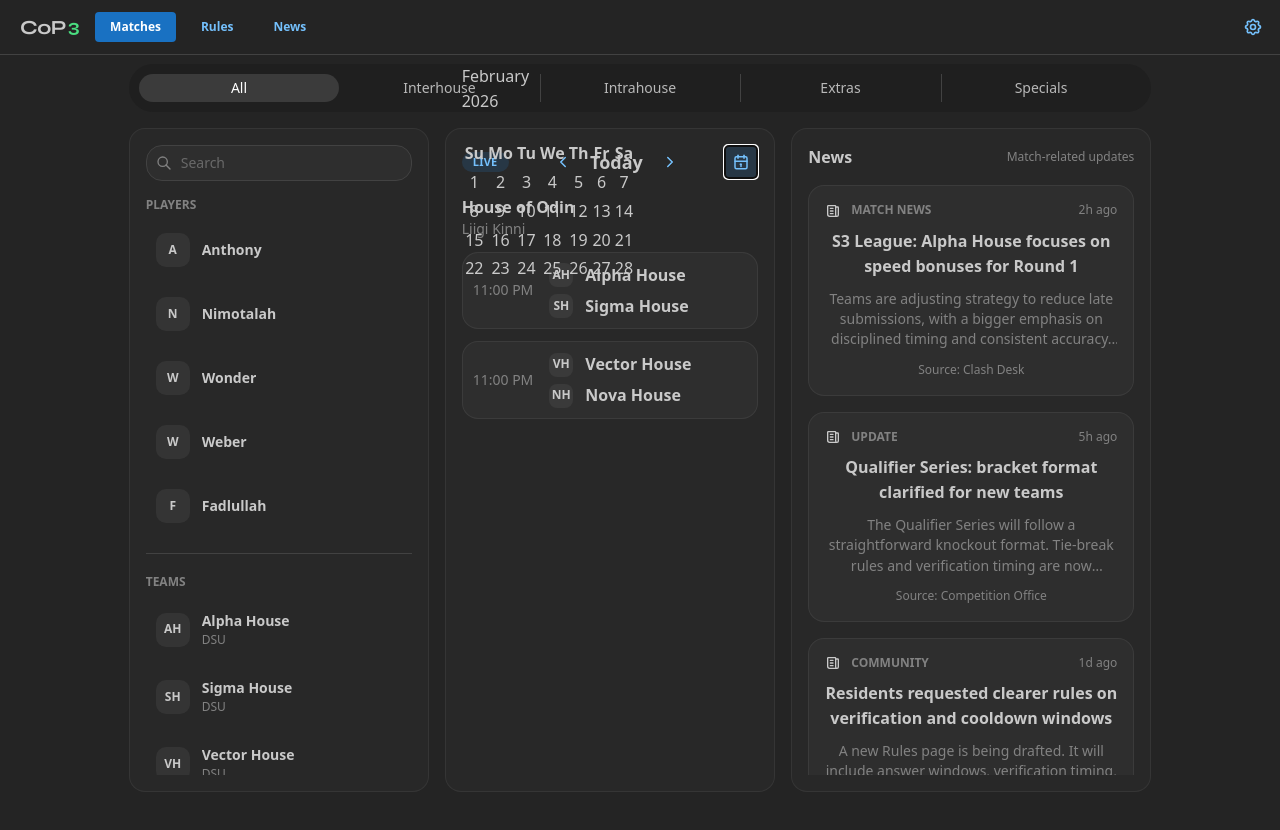
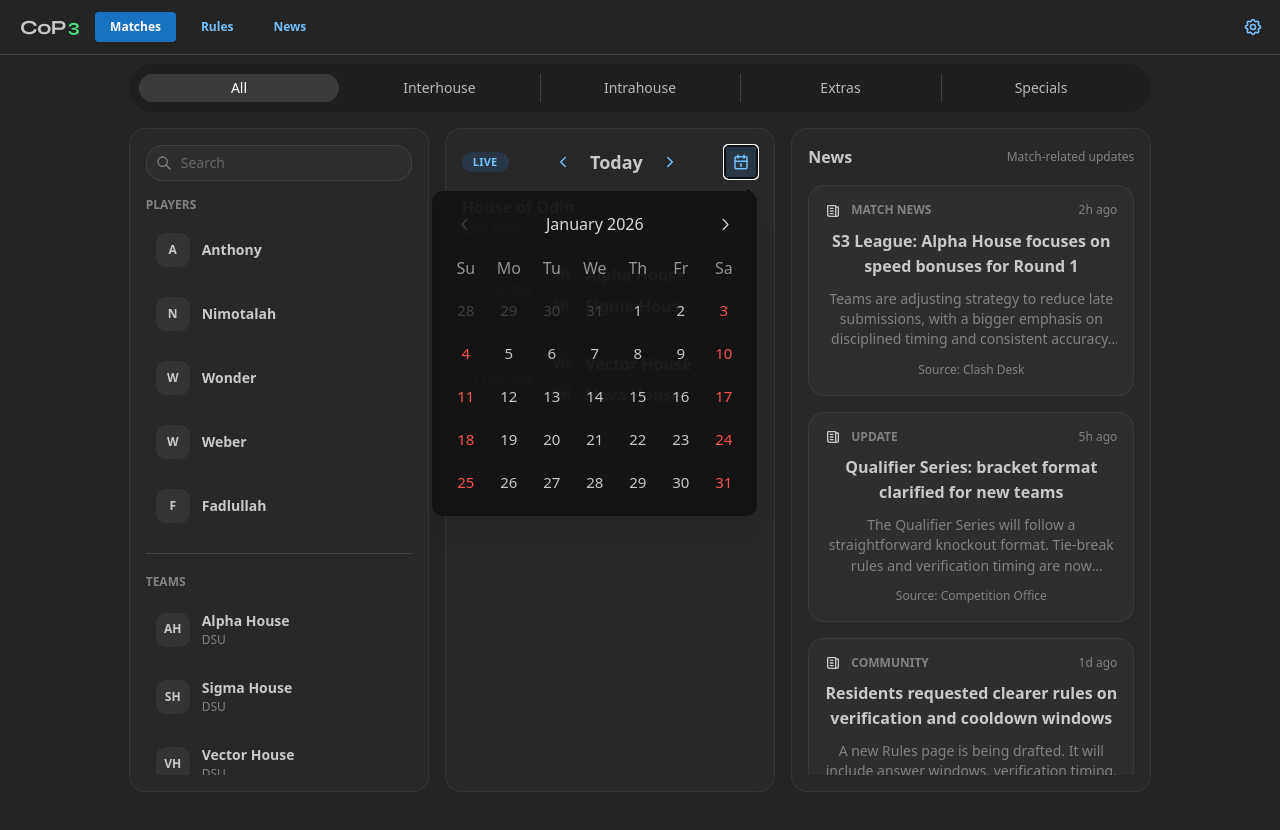
Before and after one commit to Clash-of-Prodigies/Ragnarok, a React (Vite) app: page / in a window 1280 px wide. Both pictures are taken after a click on the button 741 px from the left and 161 px from the top of the page. Shown: the top 830 px of the page. Built offline with nearby package versions, Linux system fonts and the light colour scheme.

Commit message:
feat: enhance Matches page with date handling functions and integrate DatePicker component

```diff
--- a/src/main.jsx
+++ b/src/main.jsx
@@ -8,6 +8,8 @@ import { theme } from "./theme";
 
 import "@mantine/core/styles.css";
 import "@mantine/notifications/styles.css";
+import "@mantine/dates/styles.css";
+
 import "./index.css";
 
 ReactDOM.createRoot(document.getElementById("root")).render(
--- a/src/pages/Matches.jsx
+++ b/src/pages/Matches.jsx
@@ -14,6 +14,7 @@ import {
   Title,
   UnstyledButton,
   ActionIcon,
+  Popover,
 } from "@mantine/core";
 import { DatePicker } from "@mantine/dates"
 import {
@@ -236,35 +237,53 @@ function NewsCard({ item }) {
   );
 }
 
+function startOfLocalDay(d) {
+  return new Date(d.getFullYear(), d.getMonth(), d.getDate());
+}
+
+function addLocalDays(d, delta) {
+  const x = startOfLocalDay(d);
+  x.setDate(x.getDate() + delta);
+  return x;
+}
+
+function isSameLocalDay(a, b) {
+  return (
+    a.getFullYear() === b.getFullYear() &&
+    a.getMonth() === b.getMonth() &&
+    a.getDate() === b.getDate()
+  );
+}
+
 function formatCalendarDate(date) {
-  const currentDate = new Date();
-  const day = currentDate.getUTCDate();
-  const month = currentDate.getUTCMonth();
-  const year = currentDate.getUTCFullYear();
-  const today = new Date(year, month, day); // midnight today
-  if (date.getTime() === today.getTime()) return "Today";
-  const tomorrow = new Date(today);
-  tomorrow.setUTCDate(tomorrow.getUTCDate() + 1);
-  if (date.getTime() === tomorrow.getTime()) return "Tomorrow";
-  const yesterday = new Date(today);
-  yesterday.setUTCDate(yesterday.getUTCDate() - 1);
-  if (date.getTime() === yesterday.getTime()) return "Yesterday";
   if (!(date instanceof Date)) return "";
-  else return date.toLocaleDateString("en-US", { month: 'short', day: 'numeric', weekday: 'short' });
+
+  const today = startOfLocalDay(new Date());
+  const tomorrow = addLocalDays(today, 1);
+  const yesterday = addLocalDays(today, -1);
+
+  if (isSameLocalDay(date, today)) return "Today";
+  if (isSameLocalDay(date, tomorrow)) return "Tomorrow";
+  if (isSameLocalDay(date, yesterday)) return "Yesterday";
+
+  return date.toLocaleDateString("en-US", {
+    month: "short",
+    day: "numeric",
+    weekday: "short",
+  });
 }
+
+
 
 export default function Matches() {
   // Top segmented filter (like the sports pills in your screenshot)
   const competition_types = ["All", "Interhouse", "Intrahouse", "Extras", "Specials"];
   const [competition_type, setCompetitionType] = useState("All");
-  const [showCalendar, setShowCalendar] = useState(false);
-  const [calendarDate, setCalendarDate] = useState(() => {
-    const curr = new Date()
-    const day = curr.getDate();
-    const month = curr.getMonth();
-    const year = curr.getFullYear();
-    return new Date(year, month, day); // midnight today
-  });
+  const [calendarDates, setCalendarDates] = useState(() => ({
+  open: false,
+  selected: startOfLocalDay(new Date()),
+}));
+
 
   // Left sidebar selection (placeholder state)
   const [search, setSearch] = useState("");
@@ -332,19 +351,19 @@ export default function Matches() {
   }, [competition_type]);
 
   const groups = useMemo(() => {
+    const dayStart = startOfLocalDay(calendarDates.selected);
+    const dayEnd = addLocalDays(dayStart, 1);
+
     return groups_filtered_type.map((g) => {
-      const filteredMatches = g.matches.filter(match => {
+      const filteredMatches = g.matches.filter((match) => {
         const matchDate = new Date(match.datetime);
-        const tomorrowCalendarDate = new Date(calendarDate);
-        tomorrowCalendarDate.setUTCDate(tomorrowCalendarDate.getUTCDate() + 1);
-        return matchDate >= calendarDate && matchDate < tomorrowCalendarDate;
+        return matchDate >= dayStart && matchDate < dayEnd;
       });
-      return {
-        ...g,
-        matches: filteredMatches,
-      };
-    }).filter(g => g.matches.length > 0);
-  }, [groups_filtered_type, calendarDate]);
+
+      return { ...g, matches: filteredMatches };
+    }).filter((g) => g.matches.length > 0);
+}, [groups_filtered_type, calendarDates.selected]);
+
 
   const filteredTeams = useMemo(() => {
     const s = search.trim().toLowerCase();
@@ -502,56 +521,100 @@ export default function Matches() {
                 </Badge>
 
                 <Group gap="xs">
-                  <ActionIcon variant="subtle" size="lg" aria-label="Previous day"
-                  onClick={() => setCalendarDate(prev => {
-                    const d = new Date(prev);
-                    d.setUTCDate(d.getUTCDate() - 1);
-                    return d;
-                  })}>
+  <ActionIcon
+    variant="subtle"
+    size="lg"
+    aria-label="Previous day"
+    onClick={() =>
+      setCalendarDates((prev) => ({
+        ...prev,
+        selected: addLocalDays(prev.selected, -1),
+      }))
+    }
+  >
     <IconChevronLeft size={18} />
   </ActionIcon>
+
   <Title order={4} style={{ textAlign: "center" }}>
-                    {formatCalendarDate(calendarDate)}
+    {formatCalendarDate(calendarDates.selected)}
   </Title>
-                  <ActionIcon variant="subtle" size="lg" aria-label="Next day"
-                  onClick={() => setCalendarDate(prev => {
-                    const d = new Date(prev);
-                    d.setUTCDate(d.getUTCDate() + 1);
-                    return d;
-                  })}>
+
+  <ActionIcon
+    variant="subtle"
+    size="lg"
+    aria-label="Next day"
+    onClick={() =>
+      setCalendarDates((prev) => ({
+        ...prev,
+        selected: addLocalDays(prev.selected, 1),
+      }))
+    }
+  >
     <IconChevronRight size={18} />
   </ActionIcon>
 </Group>
 
-                <ActionIcon variant="light" size="lg" aria-label="Calendar" pos="relative" onClick={() => setShowCalendar((prev) => !prev)}>
+<Popover
+  opened={calendarDates.open}
+  onChange={(open) => setCalendarDates((prev) => ({ ...prev, open }))}
+  position="bottom-end"
+  shadow="md"
+  withArrow
+  withinPortal
+>
+  <Popover.Target>
+    <ActionIcon
+      variant="light"
+      size="lg"
+      aria-label="Calendar"
+      onClick={() => setCalendarDates((prev) => ({ ...prev, open: !prev.open }))}
+    >
       <IconCalendar size={18} />
     </ActionIcon>
-                <DatePicker pos="absolute"
-                  display= {showCalendar ? 'block' : 'none'} value={calendarDate.toDateString()}
-                  onChange={(e) => {
-                    const newCalendarDate = new Date(e);
-                    const day = newCalendarDate.getUTCDate();
-                    const month = newCalendarDate.getUTCMonth();
-                    const year = newCalendarDate.getUTCFullYear();
-                    setCalendarDate(new Date(year, month, day));
+  </Popover.Target>
+
+  <Popover.Dropdown
+    style={{
+      background: "rgba(20,20,20,0.95)",
+      border: "1px solid rgba(255,255,255,0.08)",
+      borderRadius: 12,
+      padding: 12,
     }}
-                  aria-label="Select date"
-                  minDate={new Date(2026, 1, 1)}
-                  maxDate={new Date(2026, 12, 31)}
-                  size="md"
-                  maw={0}
-                  variant="default"
+  >
+    <DatePicker
+      value={calendarDates.selected}
+      onChange={(d) => {
+        if (!d) return;
+        const [y, m, day] = d.split("-").map(Number);
+        const d_date = new Date(y, m - 1, day);
+        setCalendarDates((prev) => ({
+          ...prev,
+          selected: startOfLocalDay(d_date),
+          open: false,
+        }));
+      }}
+      minDate={new Date(2026, 0, 1)}
+      maxDate={new Date(2026, 11, 31)}
       firstDayOfWeek={0}
       locale="en-US"
+      size="md"
       styles={{
         day: {
-                      "&.selected-day": {
-                        backgroundColor: "rgba(255,255,255,0.1) !important",
-                        borderRadius: 8,
+          borderRadius: 10,
+          "&[dataSelected]": {
+            backgroundColor: "rgba(74, 222, 128, 0.25)",
+            border: "1px solid rgba(74, 222, 128, 0.35)",
+          },
+          "&[dataSelected]:hover": {
+            backgroundColor: "rgba(74, 222, 128, 0.30)",
           },
         },
+        weekday: { color: "rgba(255,255,255,0.55)" },
+        calendarHeader: { color: "rgba(255,255,255,0.85)" },
       }}
     />
+  </Popover.Dropdown>
+</Popover>
               </Group>
 
               {/* Groups */}
```
Lines whose indentation alone changed are shown as unchanged.
